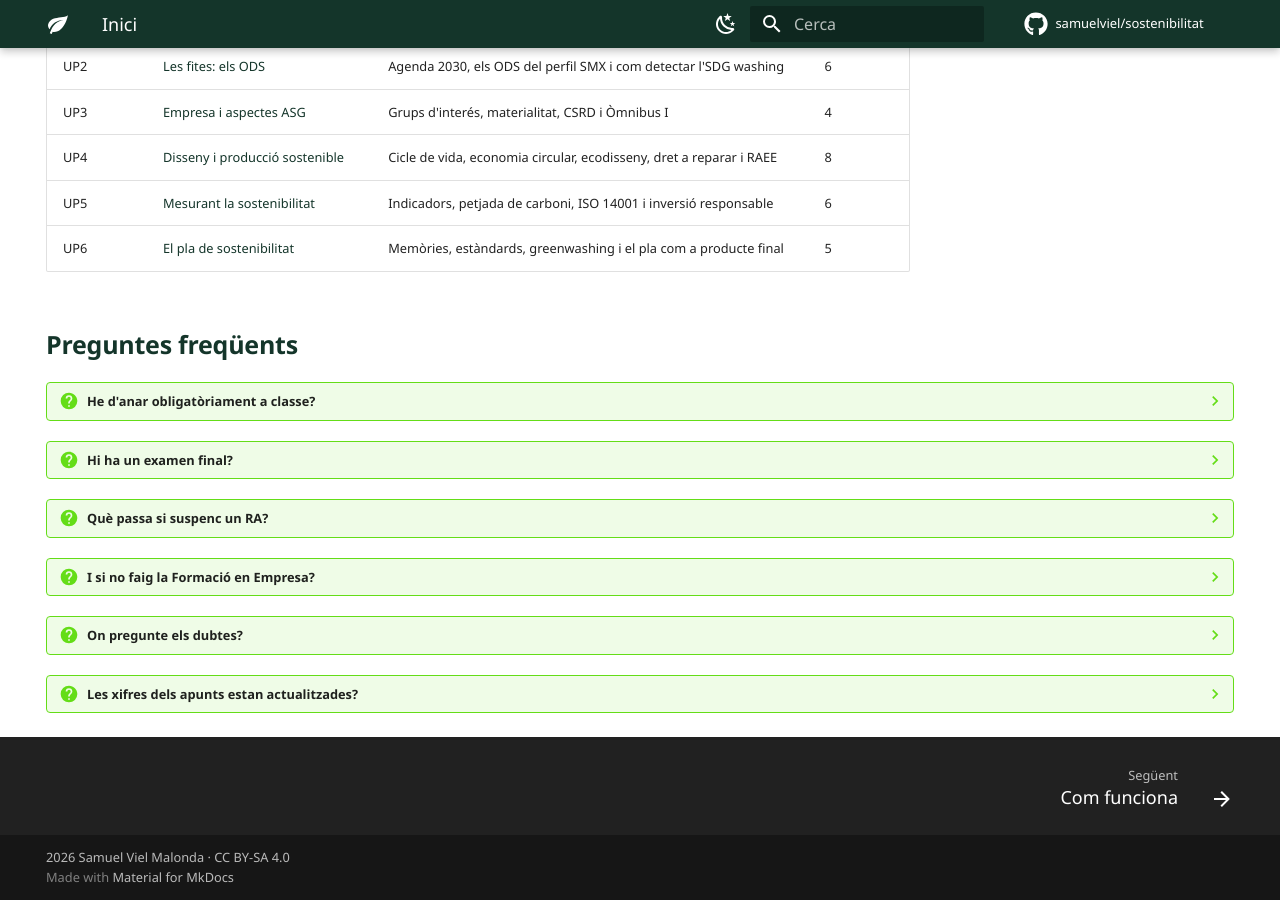
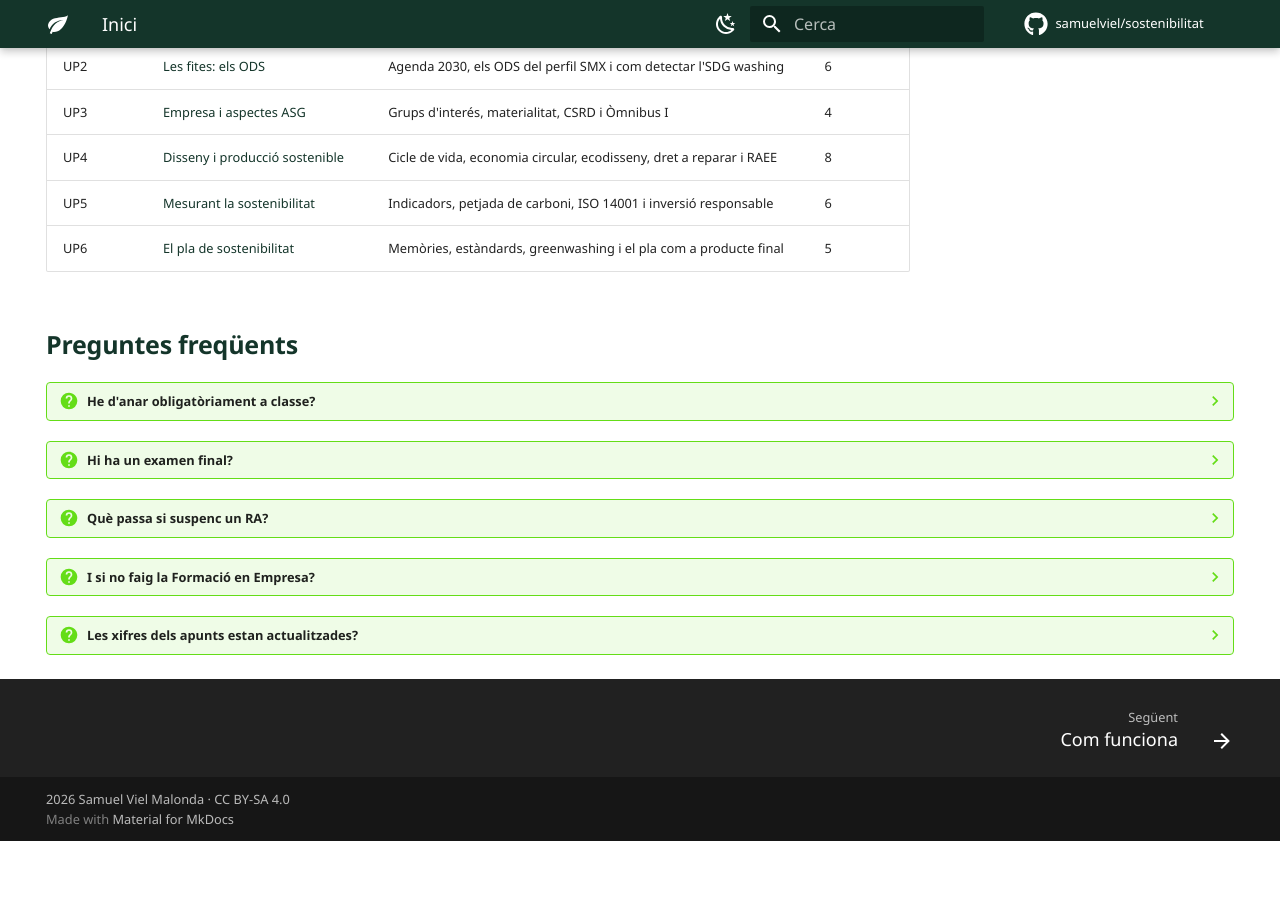
Before and after one commit to samuelviel/sostenibilitat, an MkDocs documentation site: the page built from docs/index.md, in a window 1280 px wide and 900 px high, scrolled down 1073 px. Built offline with MkDocs 1.6.1 and Material for MkDocs 9.7.7, drawn with Linux system fonts in a browser that asks for light colours; some web fonts are replaced; comment, search, counter and statistics services are not loaded; after the commit the page ends 1914 px from its top, so only the background shows below that; some of the changed lines change nothing that is shown.

Commit message:
Update index.md

```diff
--- a/docs/index.md
+++ b/docs/index.md
@@ -82,10 +82,6 @@ No és una assignatura de medi ambient: és formació professional. Un tècnic d
 
     Tindràs un horari al centre amb activitats equivalents per a poder assolir els mateixos RA. La tasca A5.3 té una versió alternativa per a este cas.
 
-??? question "On pregunte els dubtes?"
-
-    Primer al fòrum de dubtes d'Aules: la teua pregunta pot ajudar altres companys. Per a temes personals, missatge privat per Aules. Tens una plantilla per a preguntar bé a [Recursos](recursos.md#com-preguntar-al-forum).
-
 ??? question "Les xifres dels apunts estan actualitzades?"
 
     Estan actualitzades a setembre de 2026 i sempre s'indica la font i l'any. La normativa de sostenibilitat canvia ràpid. Si trobes una dada més recent, porta-la a classe amb la font: és exactament el tipus de treball que es valora en este mòdul.
```
